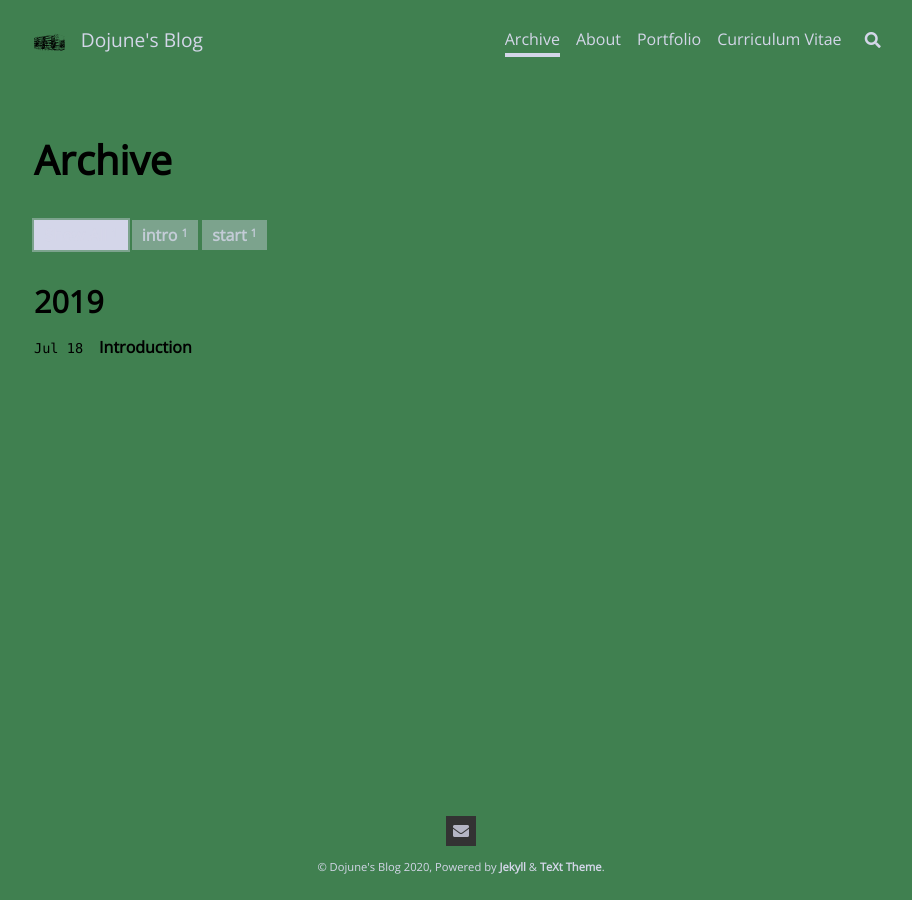
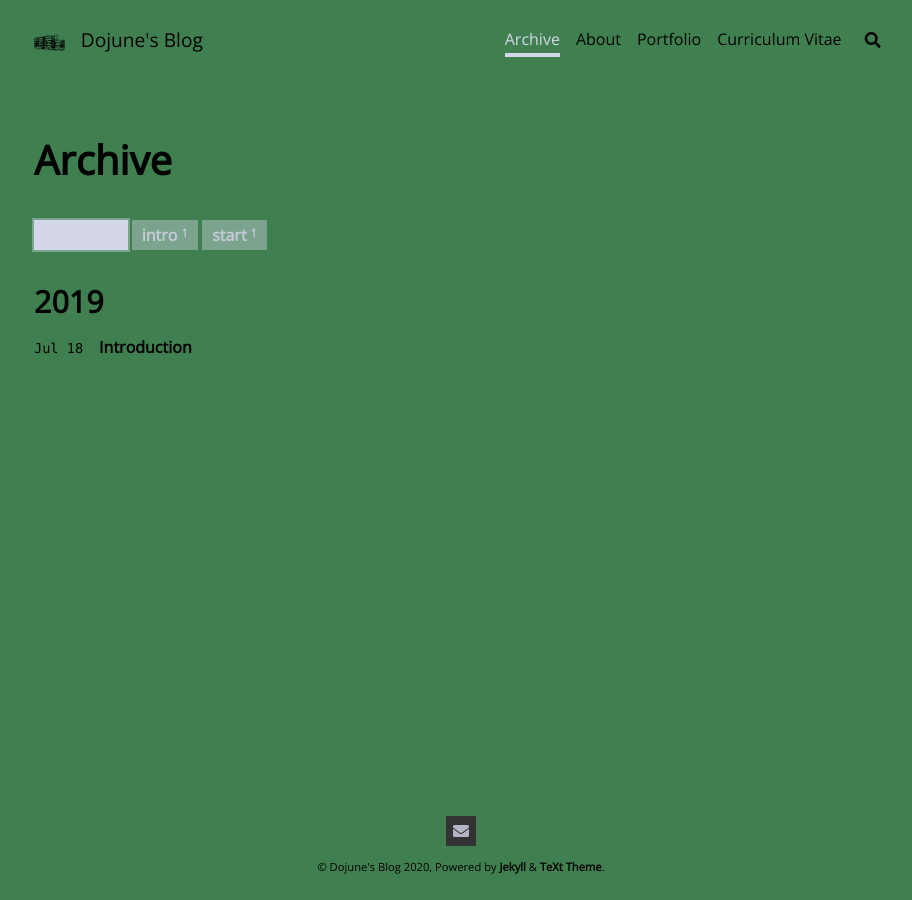
Before and after one commit to mindojune/mindojune.github.io, a Jekyll site: the page built from archive.html, in a window 1280 px wide. Shown: the whole page, without its empty margins (179-1091 px from the left). Built offline with Jekyll 4.4.1, drawn with Linux system fonts in a browser that asks for light colours; nearby versions of some CDN libraries.

Commit message:
Update _doj.scss

```diff
--- a/_sass/skins/_doj.scss
+++ b/_sass/skins/_doj.scss
@@ -11,7 +11,7 @@ $text-color-2:     rgba(#d4d6e9, .8);
 
 // "header" part color
 $main-color-3:     #408050; //#1e1e7b; //#718e8f; //#7b9686; //#528064; //#40664f; //#41b3a3; //#ffffff;
-$text-color-3:     rgba(#d4d6e9, 1.0); //rgba(#000000, .8);
+$text-color-3:     #000; //rgba(#d4d6e9, 1.0); //rgba(#000000, .8);
 
 $main-color-theme-light: rgba(#fff, 1.0);
 $main-color-theme-dark:  rgba(#fff, 1.0); //.8);
```
